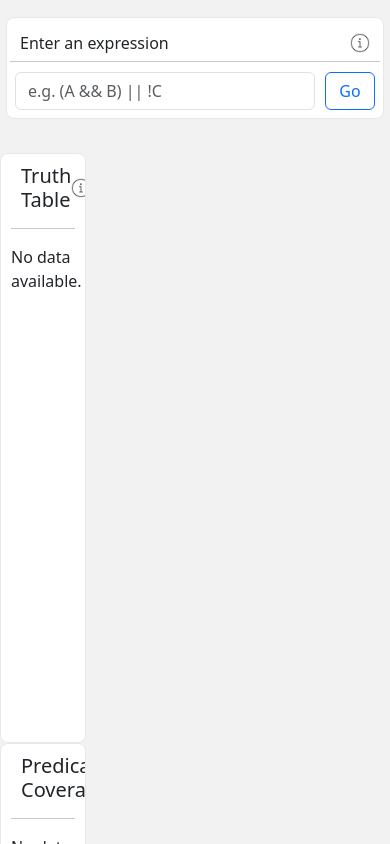
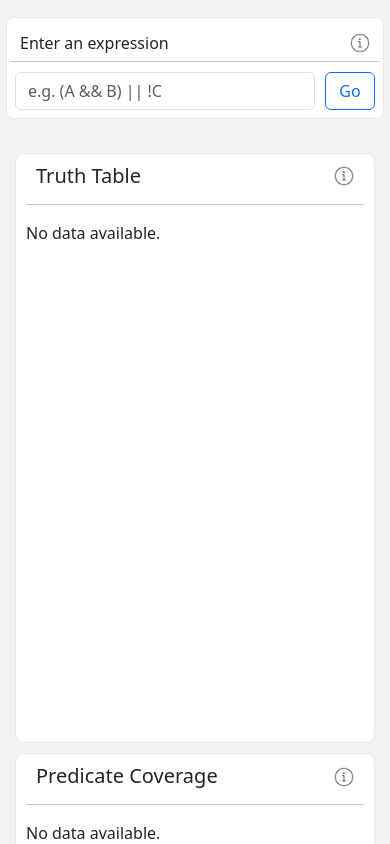
Before and after one commit to manein/LogicCoverage, a React (Create React App) app: page / in a window 390 px wide. Shown: the top 844 px of the page. Built offline with nearby package versions, Linux system fonts and the light colour scheme.

Commit message:
mobile css

```diff
--- a/src/Table.jsx
+++ b/src/Table.jsx
@@ -1,4 +1,5 @@
 import React from 'react';
+import './app.css';
 
 /**
  *  Renders a table of truth values with the given values and title.
@@ -8,18 +9,7 @@ import React from 'react';
  */
 function Table({title, table, variables, toggleModal}) {
   return (
-    <div style={{
-      backgroundColor: "white",
-      border: "1px solid #e8e8e8",
-      borderRadius: "8px",
-      paddingLeft: "10px",
-      paddingRight: "10px",
-      paddingBottom: "10px",
-      height: "70vh",
-      overflowY: "auto",
-      width: "22%",
-
-    }}>
+    <div className = "table-div">
       {/* Sticky header if scrolling, stays on top to label the variables. */}
       <div style = {{
           position: "sticky",
--- a/src/app.css
+++ b/src/app.css
@@ -4,10 +4,29 @@
     justify-content: space-around;
   }
 
-  /* Media query for mobile */
-  /* Displays results vertically */
-  @media only screen and (max-width: 767px) {
+.table-div {
+    background-color: white;
+    border: 1px solid #e8e8e8;
+    border-radius: 8px;
+    padding-left: 10px;
+    padding-right: 10px;
+    padding-bottom: 10px;
+    height: 70vh;
+    overflow-y: auto;
+    width: 22%;
+}
+
+
+/* Media query for mobile */
+/* Displays results vertically */
+@media only screen and (max-width: 767px) {
     .table-container {
-      flex-direction: column;
+        flex-direction: column;
+        margin: 15px;
     }
-  }
+    .table-div {
+        width: 100%;
+        margin-bottom: 10px;
+    }
+
+}
```
